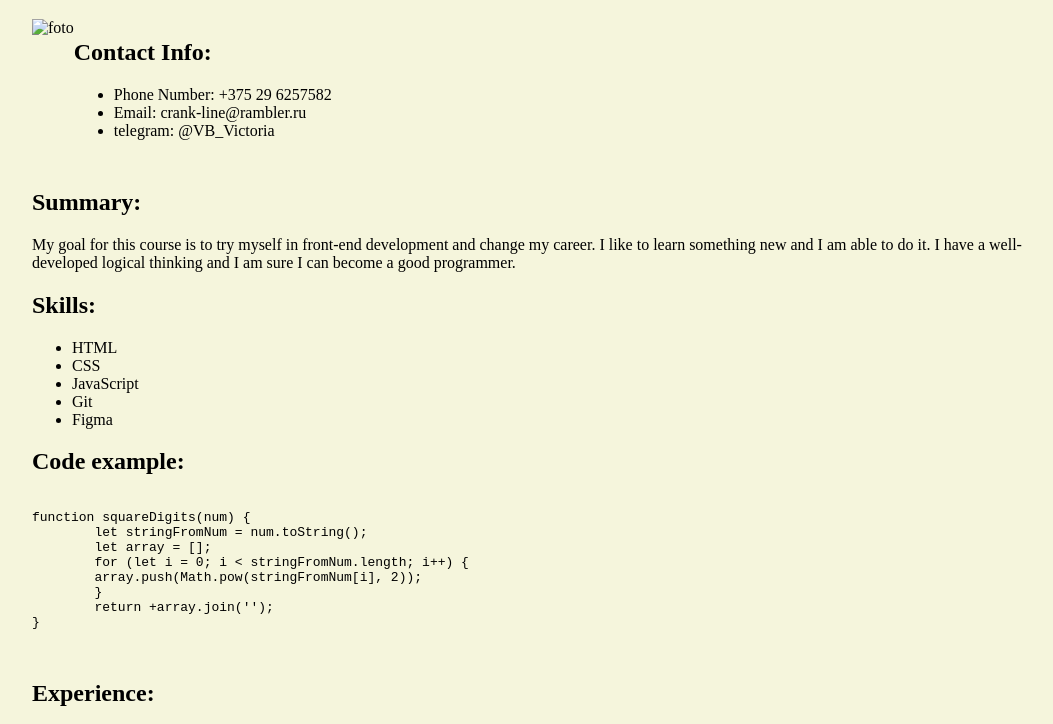
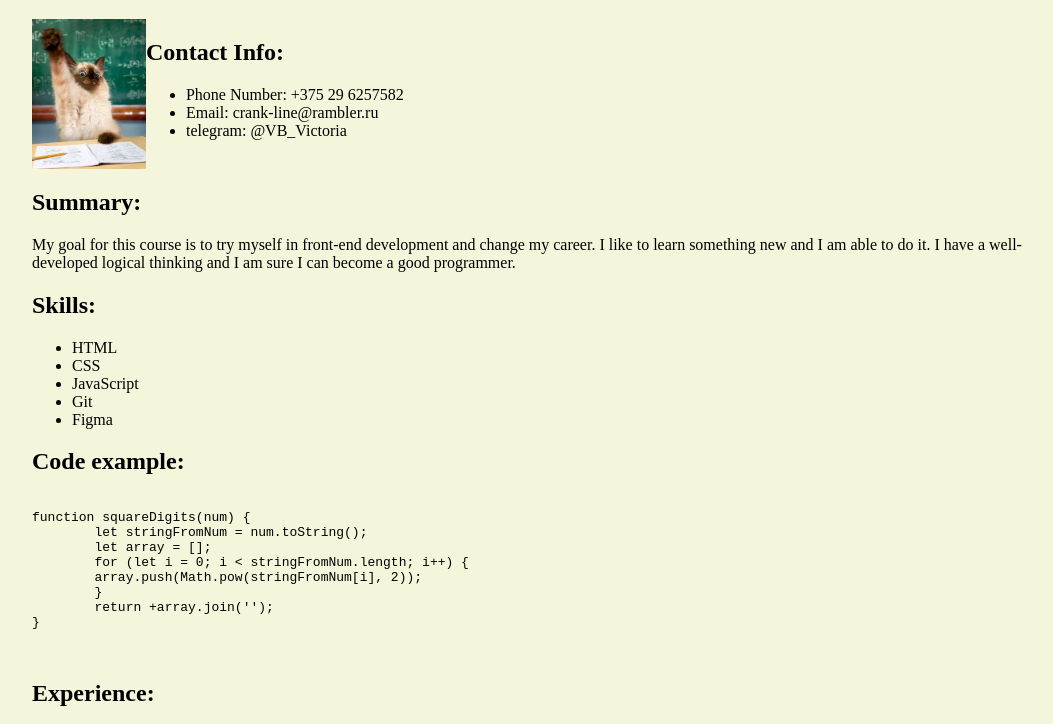
Before and after one commit to spirit1000/rsschool-cv, a plain HTML site: page index.html in a window 1280 px wide. Shown: the part 61-785 px from the top of the page, without its empty margins (96-1149 px from the left). Drawn offline with Linux system fonts and the light colour scheme; the site is published under a folder, as on GitHub Pages, so addresses that start at the root find nothing.

Commit message:
fix: change foto

```diff
--- a/index.html
+++ b/index.html
@@ -19,7 +19,7 @@
   <div class="wrapper">
     <main>
       <section class="foto-contact-info">
-        <img class="foto" src="/assets/Avatar.jpg" alt="foto">
+        <img class="foto" src="./Avatar.jpg" alt="foto">
         <div class="contact-info">
           <h2>Contact Info:</h2>
           <p>
```
Also changed, not shown: Avatar.jpg (renamed from assets/Avatar.jpg).
